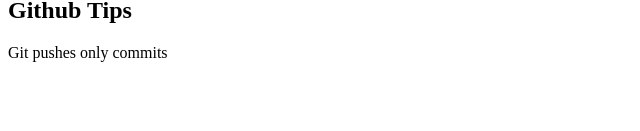
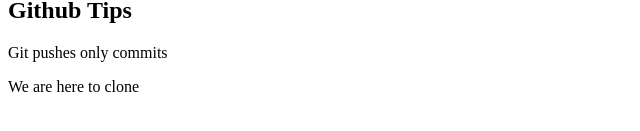
Before and after one commit to Qwadjou-dan/Trial, a plain HTML site: page index.html in a window 1280 px wide. Shown: the part 121-252 px from the top of the page, without its empty margins (0-640 px from the left). Drawn offline with Linux system fonts and the light colour scheme.

Commit message:
Version6

```diff
--- a/index.html
+++ b/index.html
@@ -10,6 +10,7 @@
  <p>Lets have fun</p>
 <h2>Github Tips</h2>
 <p>Git pushes only commits</p>
+<p>We are here to clone</p>
 
 </body>
 </html>
```
